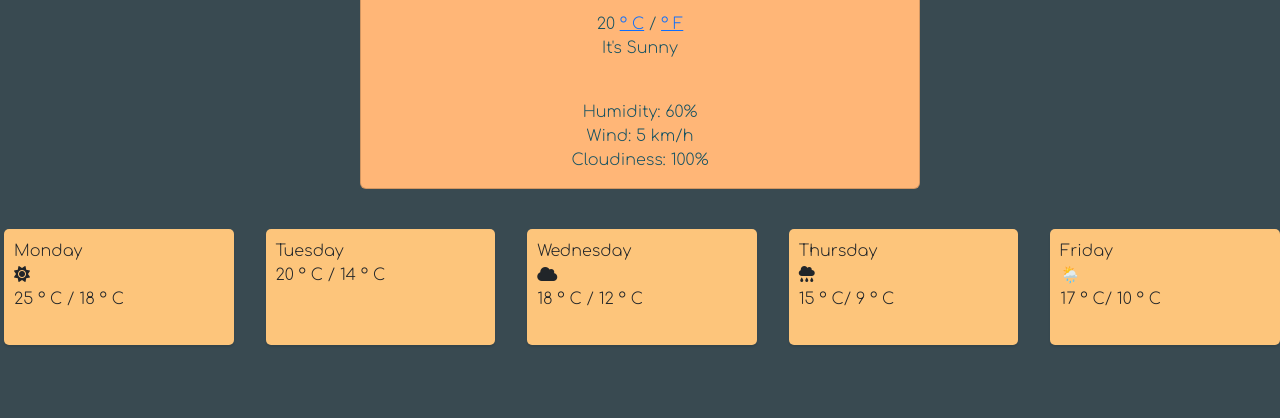
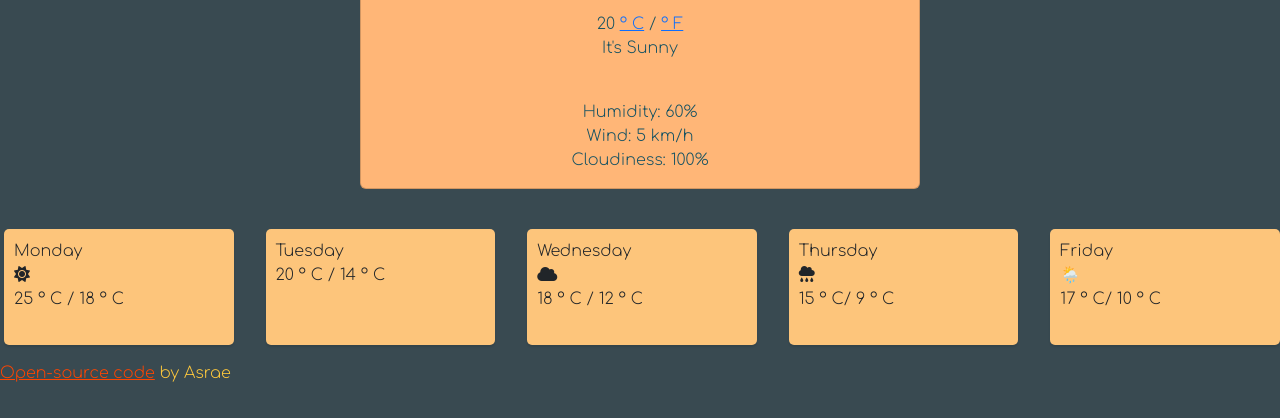
Before and after one commit to AsraeAb/Nf, a plain HTML site: page index.html in a window 1280 px wide. Shown: the part 402-820 px from the top of the page. Drawn offline with nearby package versions, Linux system fonts and the light colour scheme.

Commit message:
added CSS html

```diff
--- a/index.html
+++ b/index.html
@@ -103,7 +103,10 @@
 								<br />
 							</li>
         </ul>
+         <a id="git-link" href="https://github.com/AsraeAb/Nf.git">Open-source code</a> <span id="span"> by Asrae</span>
       </div>
+
+
     </div>
      <script src="src/index.js"></script>
   </body>
--- a/src/style.css
+++ b/src/style.css
@@ -61,3 +61,14 @@ form {
   border-radius: 5px;
   box-shadow: 0 2px 2px rgba(0, 0, 0, 0.1);
 }
+
+#git-link {
+  color: orangered;
+}
+#span {
+  color: #ffc93c;
+}
+#span,
+#git-link {
+  padding-bottom: 50px;
+}
```
